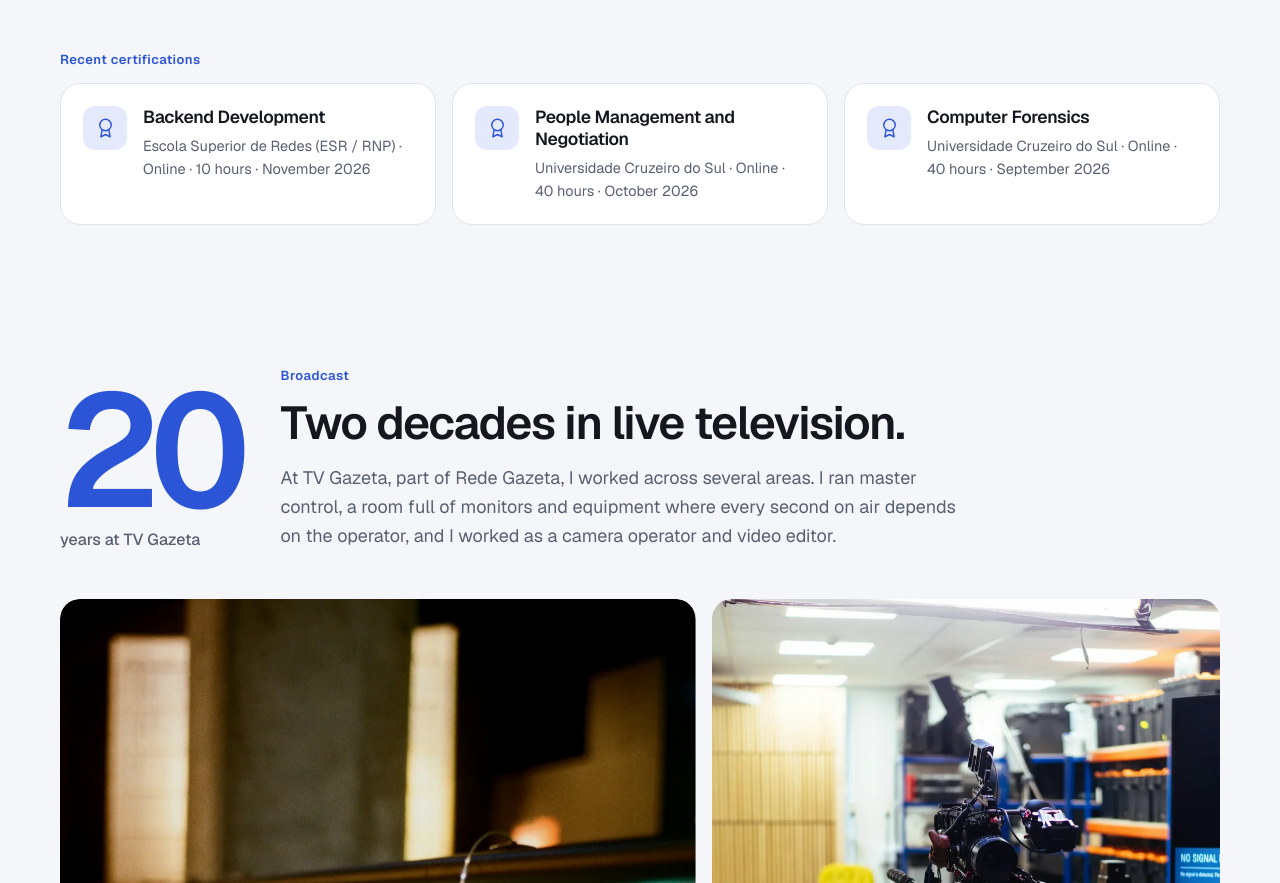
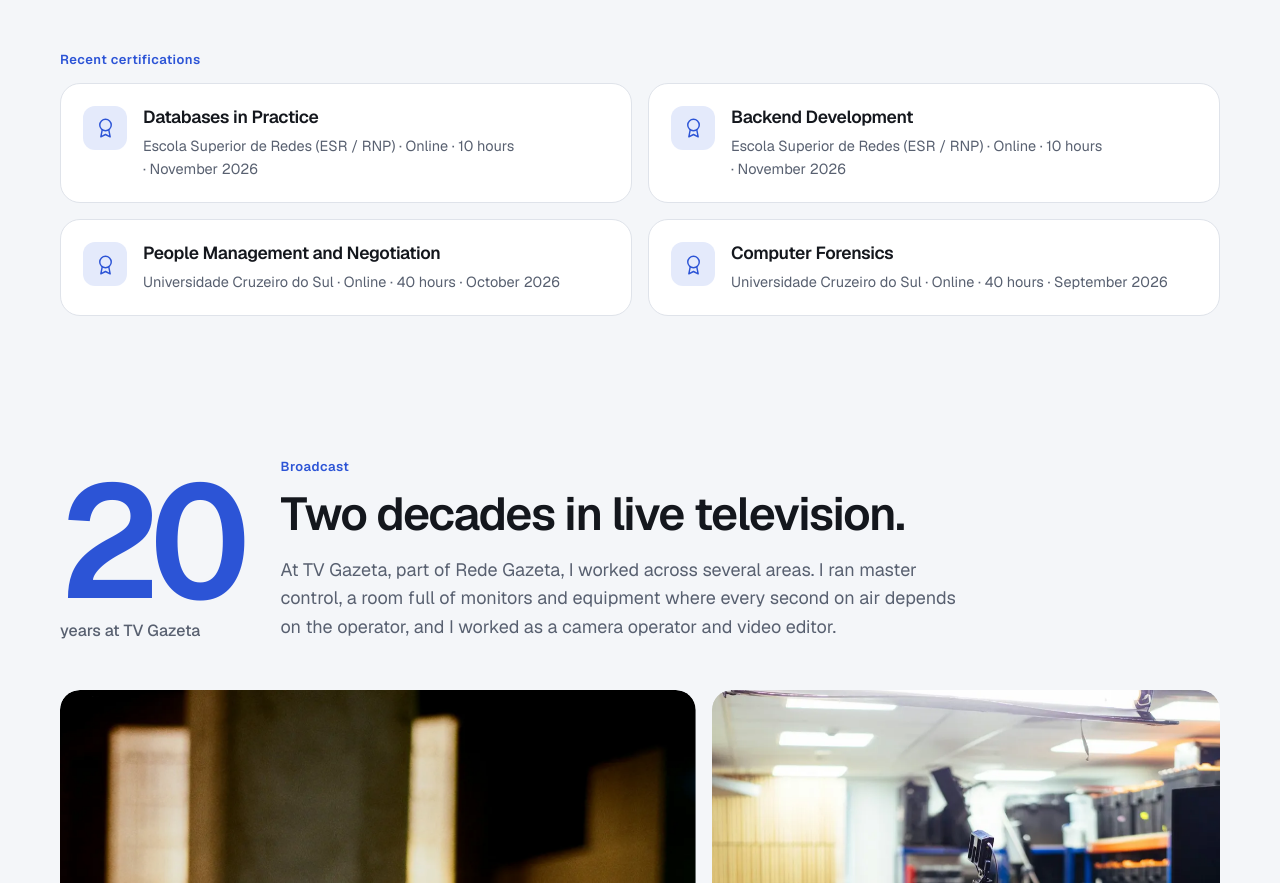
Before and after one commit to Fabiano-Couto/Fabiano-Couto.github.io, a plain HTML site: page index.html in a window 1280 px wide. Shown: the part 2652-3535 px from the top of the page. Drawn offline with Linux system fonts and the light colour scheme.

Commit message:
feat(certs): add Databases in Practice certificate to site and resume
Adicionado o 4o certificado Banco de Dados na Pratica (ESR/RNP, 10h, 23/11/2026) em grade 2x2 no site e no curriculo em ingles (2 paginas, Overflow: none).

```diff
--- a/assets/css/style.css
+++ b/assets/css/style.css
@@ -465,10 +465,10 @@ p { margin: 0; text-wrap: pretty; }
 .value h3 { font-size: 20px; letter-spacing: -0.02em; }
 .value p { margin-top: 8px; color: var(--muted); font-size: 16px; max-width: 40ch; }
 
-/* certifications: 3-column grid */
+/* certifications: 2x2 grid */
 .certs { margin-top: 56px; }
 .certs-title { font-size: 13px; font-weight: 600; letter-spacing: .04em; color: var(--accent); margin-bottom: 16px; }
-.certs-grid { display: grid; grid-template-columns: repeat(3, 1fr); gap: 16px; }
+.certs-grid { display: grid; grid-template-columns: 1fr 1fr; gap: 16px; }
 .cert {
   display: grid; grid-template-columns: 44px 1fr; gap: 16px; align-items: start;
   background: var(--surface); border: 1px solid var(--line); border-radius: var(--r-lg); padding: 22px 22px;
@@ -544,7 +544,6 @@ p { margin: 0; text-wrap: pretty; }
   .mobile-nav.open { display: flex; }
   .mobile-nav a { padding: 14px 0; text-decoration: none; font-size: 18px; border-bottom: 1px solid var(--line); }
   .mobile-nav .btn { margin-top: 18px; justify-content: center; border-bottom: 0; padding: 0 22px; }
-  .certs-grid { grid-template-columns: 1fr 1fr; }
 }
 @media (max-width: 940px) {
   .hero-grid { grid-template-columns: 1fr; }
--- a/index.html
+++ b/index.html
@@ -327,22 +327,29 @@
             <div class="cert reveal" style="--d:0s">
               <div class="cert-icon"><svg class="icon" aria-hidden="true"><use href="#i-seal"/></svg></div>
               <div>
-                <h4><span data-l="en">Backend Development</span><span data-l="pt">Desenvolvimento Backend</span></h4>
-                <p><span data-l="en">Escola Superior de Redes (ESR / RNP) &middot; Online &middot; 10 hours &middot; November 2026</span><span data-l="pt">Escola Superior de Redes (ESR / RNP) &middot; On-line &middot; 10 horas &middot; novembro de 2026</span></p>
+                <h4><span data-l="en">Databases in Practice</span><span data-l="pt">Banco de Dados na Prática</span></h4>
+                <p><span data-l="en">Escola Superior de Redes (ESR / RNP) &middot; Online &middot; 10 hours &middot; November&nbsp;2026</span><span data-l="pt">Escola Superior de Redes (ESR / RNP) &middot; On-line &middot; 10 horas &middot; novembro&nbsp;de&nbsp;2026</span></p>
               </div>
             </div>
-            <div class="cert reveal" style="--d:.08s">
+            <div class="cert reveal" style="--d:.07s">
+              <div class="cert-icon"><svg class="icon" aria-hidden="true"><use href="#i-seal"/></svg></div>
+              <div>
+                <h4><span data-l="en">Backend Development</span><span data-l="pt">Desenvolvimento Backend</span></h4>
+                <p><span data-l="en">Escola Superior de Redes (ESR / RNP) &middot; Online &middot; 10 hours &middot; November&nbsp;2026</span><span data-l="pt">Escola Superior de Redes (ESR / RNP) &middot; On-line &middot; 10 horas &middot; novembro&nbsp;de&nbsp;2026</span></p>
+              </div>
+            </div>
+            <div class="cert reveal" style="--d:.14s">
               <div class="cert-icon"><svg class="icon" aria-hidden="true"><use href="#i-seal"/></svg></div>
               <div>
                 <h4><span data-l="en">People Management and Negotiation</span><span data-l="pt">Gestão de Pessoas e Negociação</span></h4>
-                <p><span data-l="en">Universidade Cruzeiro do Sul &middot; Online &middot; 40 hours &middot; October 2026</span><span data-l="pt">Universidade Cruzeiro do Sul &middot; On-line &middot; 40 horas &middot; outubro de 2026</span></p>
+                <p><span data-l="en">Universidade Cruzeiro do Sul &middot; Online &middot; 40 hours &middot; October&nbsp;2026</span><span data-l="pt">Universidade Cruzeiro do Sul &middot; On-line &middot; 40 horas &middot; outubro&nbsp;de&nbsp;2026</span></p>
               </div>
             </div>
-            <div class="cert reveal" style="--d:.16s">
+            <div class="cert reveal" style="--d:.21s">
               <div class="cert-icon"><svg class="icon" aria-hidden="true"><use href="#i-seal"/></svg></div>
               <div>
                 <h4><span data-l="en">Computer Forensics</span><span data-l="pt">Perícia Forense Computacional</span></h4>
-                <p><span data-l="en">Universidade Cruzeiro do Sul &middot; Online &middot; 40 hours &middot; September 2026</span><span data-l="pt">Universidade Cruzeiro do Sul &middot; On-line &middot; 40 horas &middot; setembro de 2026</span></p>
+                <p><span data-l="en">Universidade Cruzeiro do Sul &middot; Online &middot; 40 hours &middot; September&nbsp;2026</span><span data-l="pt">Universidade Cruzeiro do Sul &middot; On-line &middot; 40 horas &middot; setembro&nbsp;de&nbsp;2026</span></p>
               </div>
             </div>
           </div>
```
Also changed, not shown: 1 other file.
